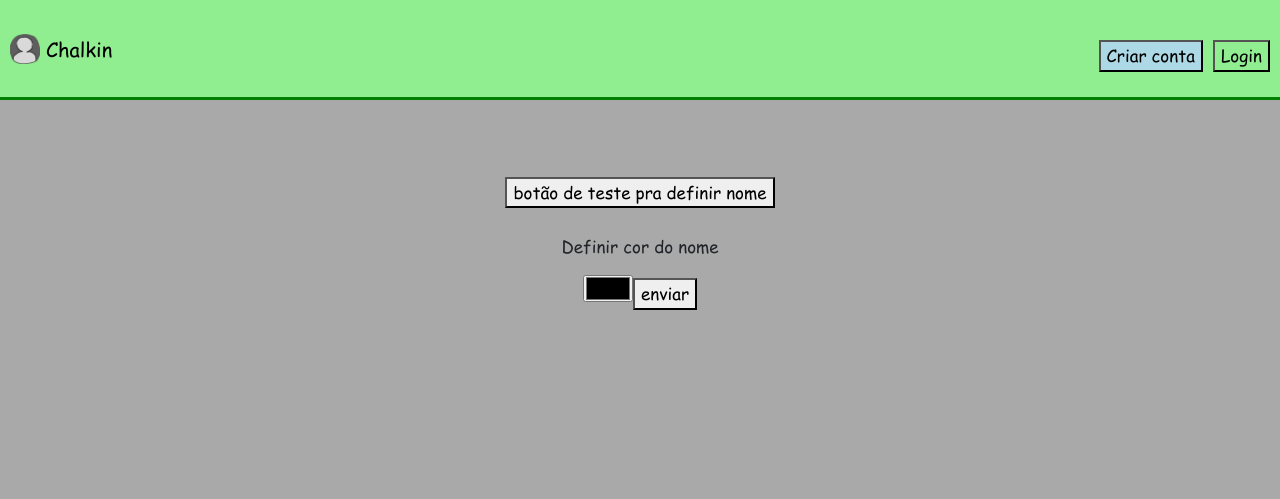
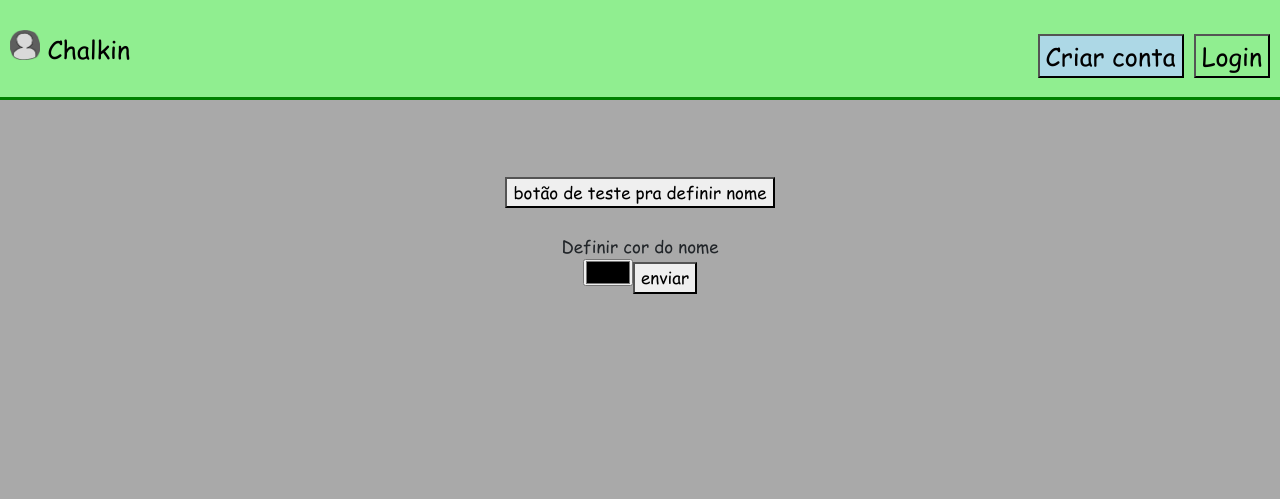
Before and after one commit to Enzopyetroo/Chalkin, a PHP site: page /aaaaa.php in a window 1280 px wide. Shown: the top 499 px of the page. Run offline with PHP 8.4, Linux system fonts and the light colour scheme; the visitor is signed in with stand-in values (Sample User, id 1); data that the repository does not hold is empty; some libraries are stand-ins or nearby versions.

Commit message:
meta e header melhorados

```diff
--- a/aaaaa.php
+++ b/aaaaa.php
@@ -9,8 +9,13 @@ if (empty($_SESSION["nome"])){
 <!DOCTYPE php>
 <html lang="pt-br">
 <head>
+
     <meta charset="UTF-8">
     <meta name="viewport" content="width=device-width, initial-scale=1.0">
+    <meta name="description" content="The place for talkin'">
+    <meta name="keywords" content="Chat, Text, Talk, Chalkin">
+    <meta name="author" content="Enzo">
+
     <title>Chalkin</title>
     <link rel="stylesheet" href="CSSlegal.css">
     <link rel="stylesheet" href="reset.css">
@@ -105,7 +110,7 @@ if (empty($_SESSION["nome"])){
     <?php include 'header.php' ?>
     <main id="main">
         <div class="mensagem" id="msgplaceholder">
-            <img src="Imagens/moço.png" id="pfp">
+            <img alt="Pfp" src="Imagens/moço.png" id="pfp">
             <div id="usuario">
                 <p id="nomenamensagem">Moço</p>
                 <p id="conteudomensagem">teste teste teste teste teste teste teste teste teste </p>
@@ -116,7 +121,7 @@ if (empty($_SESSION["nome"])){
         <div style="width: 100%; position:fixed; z-index: 20">
         <br>
         <br><button onclick="teste()">botão de teste pra definir nome</button> <br><br>
-        <p>Definir cor do nome</p>
+        <label for="Cor">Definir cor do nome</label><br>
         <input id="color" type="color" name="Cor"><button onclick="corDoNome()">enviar</button><br>
 
         <!--<br><br><label>Definir foto</label>
--- a/header.php
+++ b/header.php
@@ -9,6 +9,11 @@
     position: fixed;
     top: 0;
 }
+
+.barratopo a{
+    font-size: 25px
+}
+
 #coisosdelogin{
     position: fixed;
     right: 0;
@@ -41,6 +46,7 @@
 }
 .navbar-brand:hover #mocoIcon{
    content: url("Imagens/moçonarizfeliz.png");
+   scale: 1.1;
 }
 
 </style>
```
